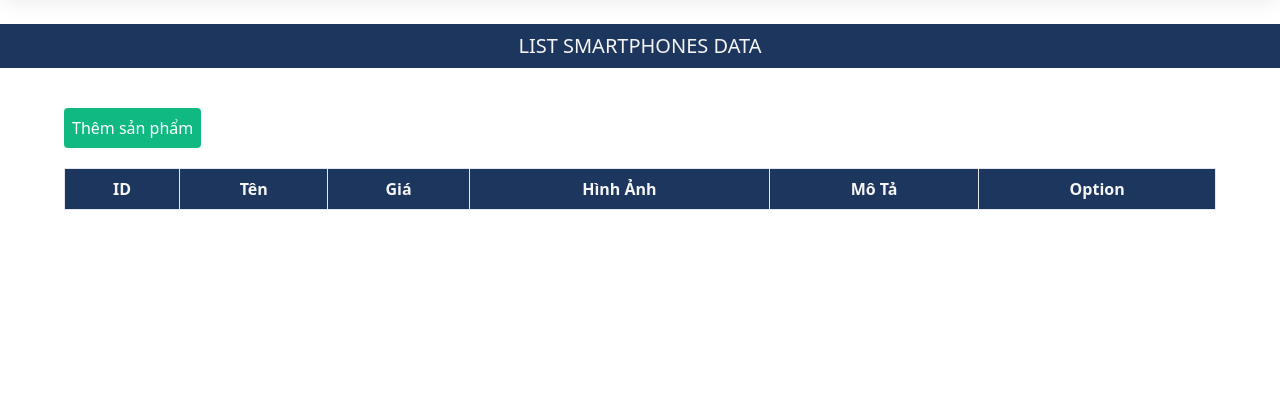
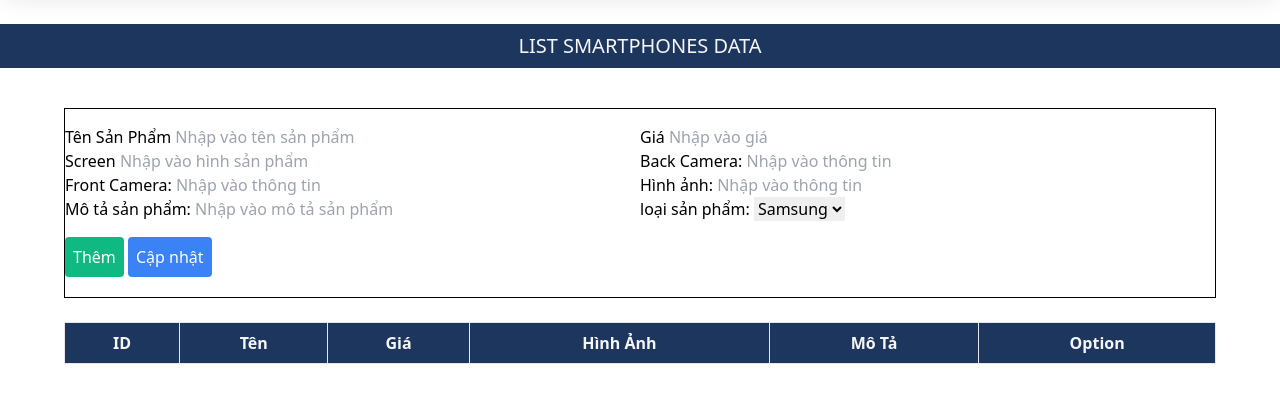
Before and after one commit to trungkien0997sg/capstone-2, a plain HTML site: page admin.html in a window 1280 px wide. Shown: the part 96-498 px from the top of the page. Drawn offline with nearby package versions, Linux system fonts and the light colour scheme; some packages are replaced by stand-ins of ours; no server answers; a script that the page names is missing.

Commit message:
them func tao san pham va popup sweetalert

```diff
--- a/admin.html
+++ b/admin.html
@@ -33,11 +33,89 @@
 
     <div class="tblSanPham text-left pt-10" id="tblSanPham">
       <div class="container">
-        <button class="bg-green-500 p-2 text-white mb-5 rounded">
-          Thêm sản phẩm
-        </button>
+        <div class="input__form grid grid-cols-2 border-black border pt-4">
+          <div class="form-group">
+            <label>Tên Sản Phẩm</label>
+            <input
+              id="TenSP"
+              class="form-control"
+              placeholder="Nhập vào tên sản phẩm"
+            />
+          </div>
+          <div class="form-group">
+            <label>Giá</label>
+            <input
+              type="number"
+              id="GiaSP"
+              class="form-control"
+              placeholder="Nhập vào giá"
+            />
+          </div>
+          <div class="form-group">
+            <label>Screen</label>
+            <input
+              id="ScreenSP"
+              class="form-control"
+              placeholder="Nhập vào hình sản phẩm"
+            />
+          </div>
+          <div class="form-group">
+            <label for="">Back Camera: </label>
+            <input
+              id="bCamera"
+              class="form-control"
+              placeholder="Nhập vào thông tin"
+            />
+          </div>
+          <div class="form-group">
+            <label for="">Front Camera: </label>
+            <input
+              id="fCamera"
+              class="form-control"
+              placeholder="Nhập vào thông tin"
+            />
+          </div>
+          <div class="form-group">
+            <label for="">Hình ảnh: </label>
+            <input
+              id="imgSP"
+              class="form-control"
+              placeholder="Nhập vào thông tin"
+            />
+          </div>
+          <div class="form-group">
+            <label for="">Mô tả sản phẩm: </label>
+            <input
+              id="MoTaSP"
+              class="form-control"
+              placeholder="Nhập vào mô tả sản phẩm"
+            />
+          </div>
+          <div class="form-group">
+            <label for="">loại sản phẩm: </label>
+            <select id="loaiSP" class="form-control">
+              <option value="Samsung">Samsung</option>
+              <option value="iphone">Iphone</option>
+            </select>
+          </div>
+          <div class="buttons mt-4">
+            <button
+              onclick="createProduct()"
+              class="bg-green-500 p-2 text-white mb-5 rounded"
+            >
+              Thêm
+            </button>
+            <button
+              onclick="updateProduct()"
+              class="bg-blue-500 p-2 text-white mb-5 rounded"
+            >
+              Cập nhật
+            </button>
+          </div>
+        </div>
+
         <!-- BEGIN TABLE SẢN PHẨM -->
-        <table class="w-full border">
+        <table class="w-full border mt-6">
           <thead class="text-center">
             <th class="border p-2">ID</th>
             <th class="border p-2">Tên</th>
@@ -59,6 +137,9 @@
       crossorigin="anonymous"
       referrerpolicy="no-referrer"
     ></script>
+    <!-- sweet alert -->
+    <script src="https://cdn.jsdelivr.net/npm/sweetalert2@11"></script>
+
     <!-- controller -->
     <script src="admin/controller.js"></script>
     <!-- my js -->
--- a/admin/controller.js
+++ b/admin/controller.js
@@ -17,3 +17,16 @@ function renderProductList(productArr) {
   });
   document.getElementById("tbl-product").innerHTML = htmlContent;
 }
+
+function getData() {
+  return {
+    name: document.getElementById("TenSP").value,
+    price: document.getElementById("GiaSP").value * 1,
+    screen: document.getElementById("ScreenSP").value,
+    backCamera: document.getElementById("bCamera").value,
+    frontCamera: document.getElementById("fCamera").value,
+    img: document.getElementById("imgSP").value,
+    desc: document.getElementById("MoTaSP").value,
+    type: document.getElementById("loaiSP").value,
+  };
+}
--- a/admin/index.js
+++ b/admin/index.js
@@ -20,8 +20,35 @@ function deleteProduct(id) {
   })
     .then(function (res) {
       fetchProductList();
+      Swal.fire({
+        title: "Thành công",
+        text: "Đã xóa sản phẩm",
+        icon: "success",
+        timer: 1500,
+      });
     })
     .catch(function (err) {
       console.log(err);
     });
 }
+
+function createProduct() {
+  var productInfo = getData();
+  axios({
+    url: `https://653122ed4d4c2e3f333c7251.mockapi.io/products`,
+    method: "POST",
+    data: productInfo,
+  })
+    .then(function (res) {
+      fetchProductList();
+      Swal.fire({
+        title: "Thành công",
+        text: "Đã thêm sản phẩm",
+        icon: "success",
+        timer: 1500,
+      });
+    })
+    .catch(function (err) {
+      console.log(err);
+    });
+}
```
